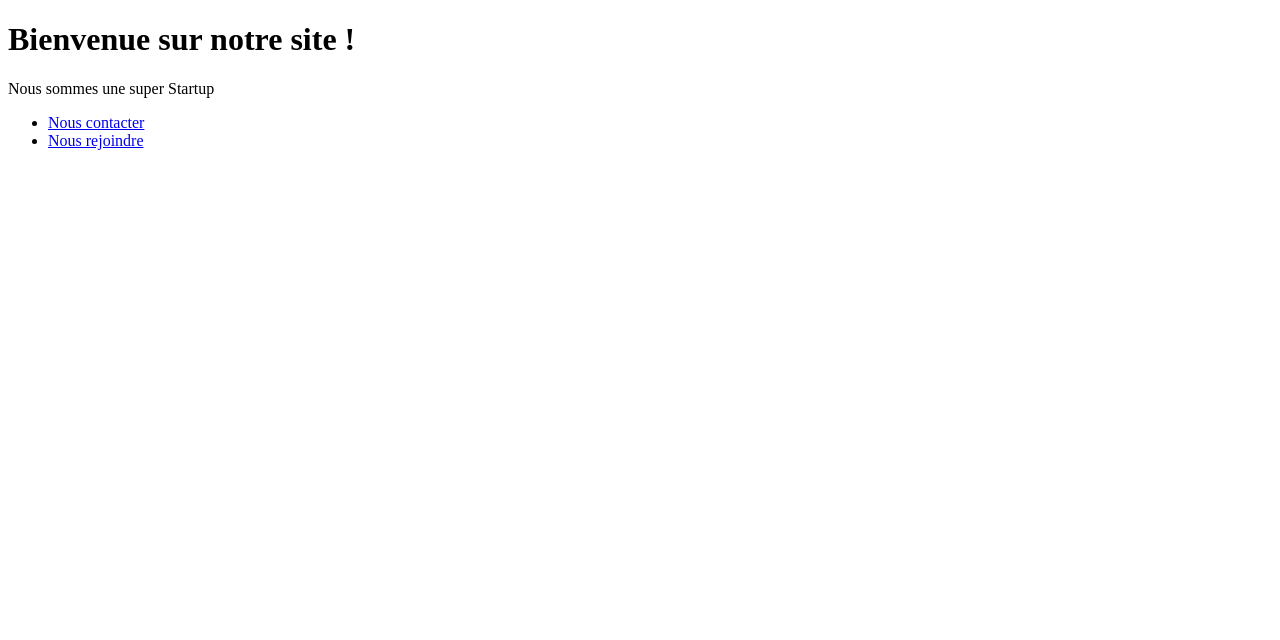
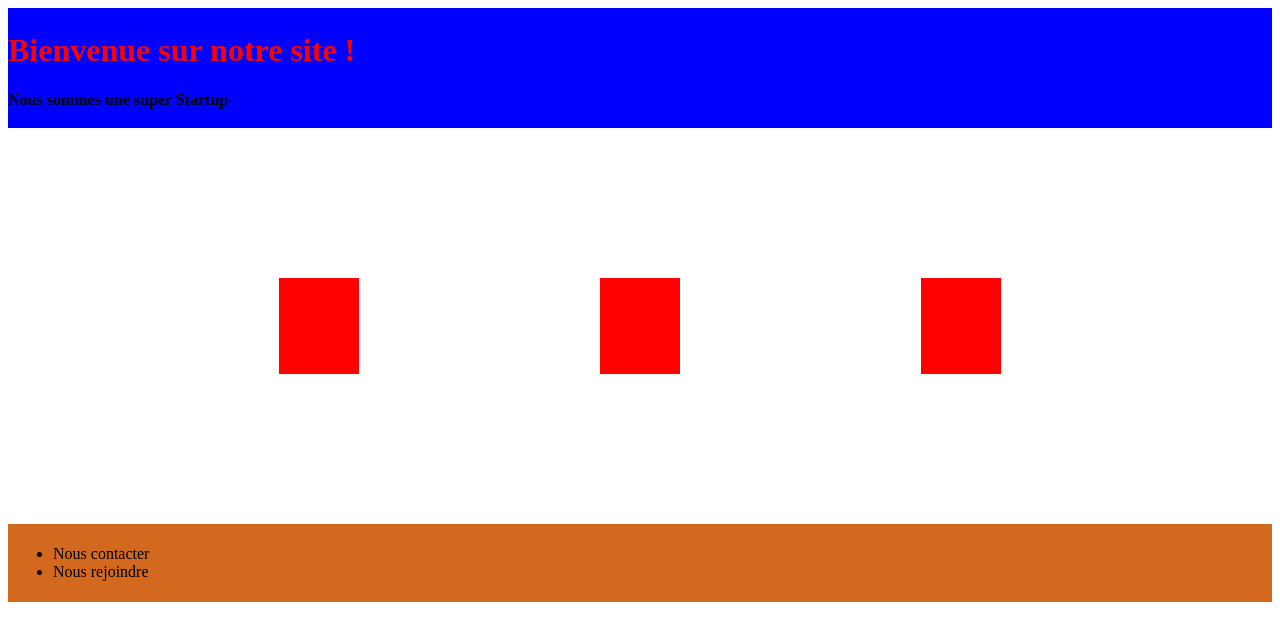
Before and after one commit to anasbouguetaya/GIT_TP, a plain HTML site: page index.html in a window 1280 px wide. Drawn offline with Linux system fonts and the light colour scheme.

Commit message:
update index.html (style)

```diff
--- a/index.html
+++ b/index.html
@@ -3,6 +3,41 @@
     <head>
         <meta charset="utf-8" />
         <title>Accueil</title>
+        <style type="text/css">
+            header{
+                background-color: blue;
+                font-weight: bold;
+                padding-top: 3px;
+                padding-bottom: 3px;
+            }
+            footer{
+                background-color: chocolate;
+                padding: 5px;
+            }
+            h1{
+                color: red;
+            }
+            a{
+                text-decoration: none;color: black;
+            }
+            .conteneur div{
+			padding: 40px 40px;
+			background-color: red;
+		    }
+            main{
+                padding: 150px;
+            }
+            .conteneur{
+                display: flex;
+            }
+            #ex1{
+				flex-direction: row;
+				flex-wrap: nowrap;
+
+				justify-content: space-around;
+				align-items: center;
+			}
+        </style>
     </head>
     <body>
         <header>
```
